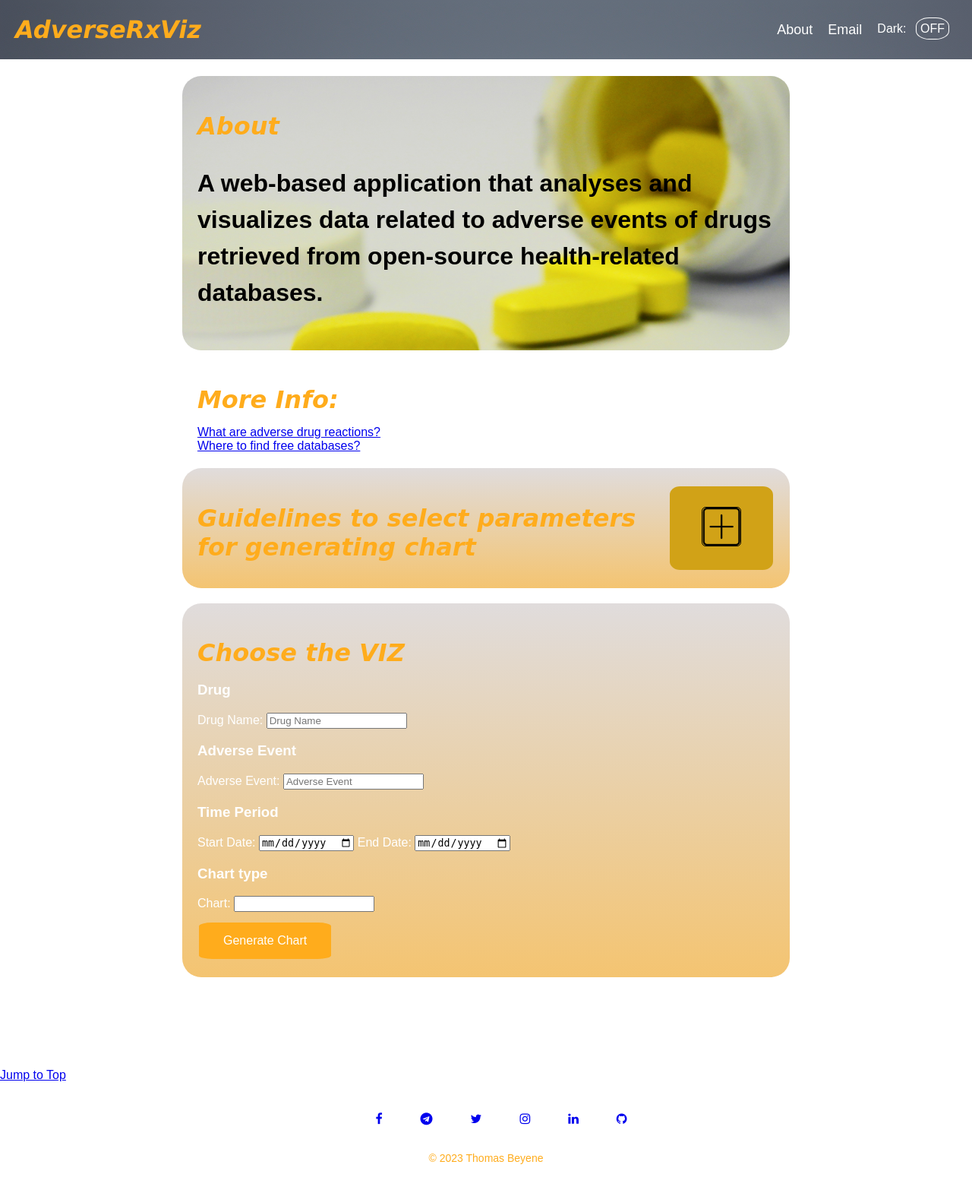
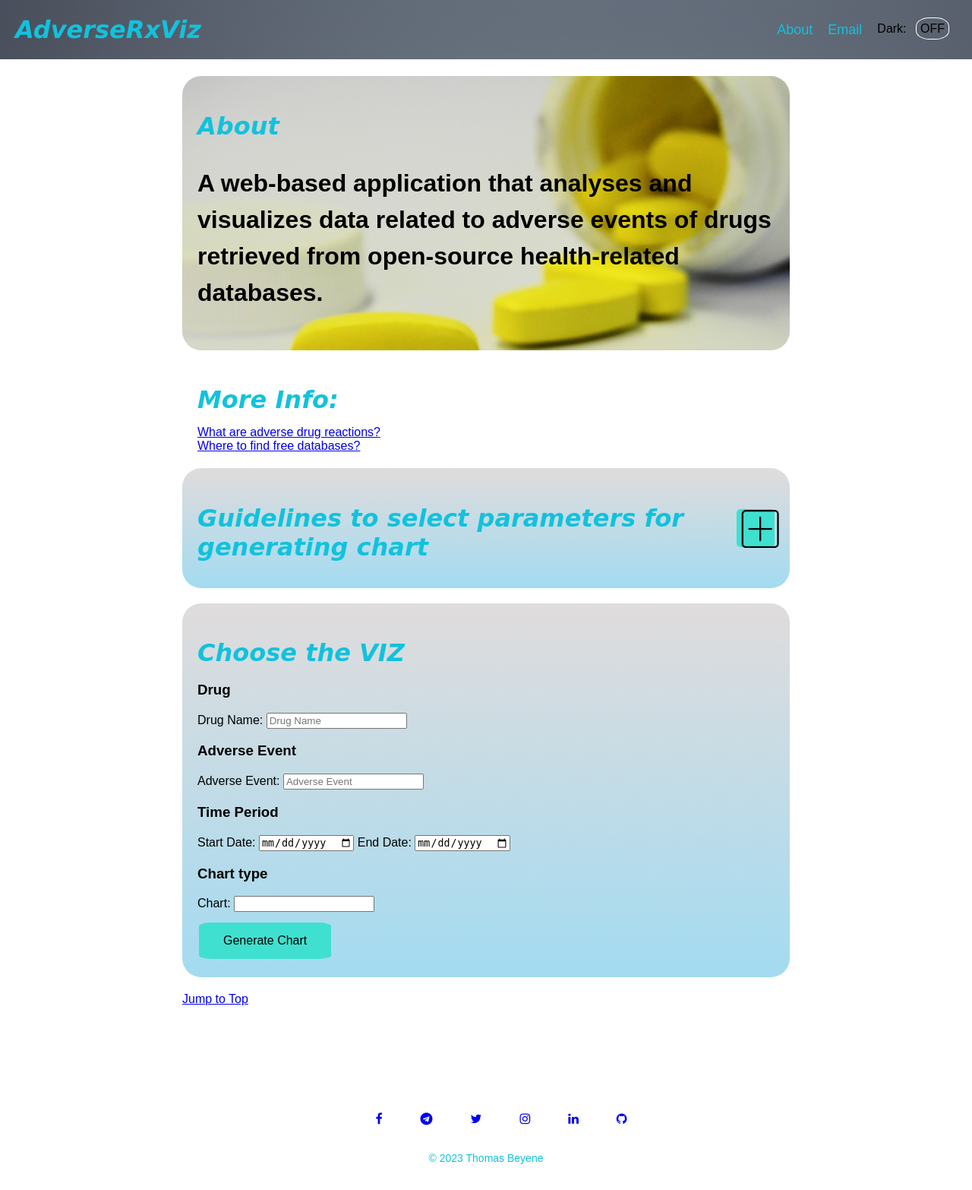
Before and after one commit to TZITA/AdverseRxViz, a Flask app: page / in a window 1280 px wide. Shown: the whole page at 76% size. Run offline with Flask 3, Linux system fonts and the light colour scheme; some libraries are stand-ins or nearby versions.

Commit message:
Prototypical working web app

```diff
--- a/app.py
+++ b/app.py
@@ -1,8 +1,12 @@
+import logging
 from flask import Flask, render_template, request, abort
 from fetch import create_adverse_events_chart
 from waitress import serve
 
 app = Flask(__name__)
+
+# Configure logging
+logging.basicConfig(filename='app.log', level=logging.DEBUG, format='%(asctime)s - %(levelname)s - %(message)s')
 
 @app.route('/')
 def index():
@@ -18,17 +22,20 @@ def generate_chart():
     try:
         chart_html = create_adverse_events_chart(userChoices)
         if chart_html == 'no data':
+            logging.warning('No data found for the selected criteria')
             return render_template('no_data.html')
+
+        logging.info('Chart generated successfully')
         return chart_html
-    except Exception:
-        abort(404)
+    except Exception as e:
+        logging.error(f'An error has occuews: {str(e)}')
+        abort(500)
 
 
-@app.errorhandler(404)
-def page_not_found(e):
-    return render_template('404.html'), 404
+@app.errorhandler(500)
+def internal_server_error(e):
+    return render_template('500.html'), 500
 
 
 if __name__ == '__main__':
     serve(app)
-    #app.run(debug=True)
--- a/fetch.py
+++ b/fetch.py
@@ -13,6 +13,7 @@ def create_adverse_events_chart(userChoices):
         drugSearch = f'patient.drug.openfda.generic_name:"{userChoices["drug"]}"'
     else:
         drugSearch = ""
+
     # check if adverse event is selected
     if userChoices['adverseEvent'] != "":
         eventSearch = f'patient.reaction.reactionmeddrapt.exact:"{userChoices["adverseEvent"].upper()}"'
@@ -49,9 +50,8 @@ def create_adverse_events_chart(userChoices):
     data = response.json()
 
     # Check if data is available
-    # If not, return a message to the user
-    # Otherwise, create the chart
-    if len(data['results']) == 0:
+    # If not, return a message to flask route to handle the error
+    if data['results'] is None:
         return "no data"
 
     if eventSearch != "":
--- a/requirements.txt
+++ b/requirements.txt
@@ -2,4 +2,5 @@ flask
 plotly
 requests
 pandas
+logging
 waitress
--- a/static/css/main.css
+++ b/static/css/main.css
@@ -1,6 +1,6 @@
 body {
     font-family: Arial, Helvetica, sans-serif;
-    color: White;
+    color: black;
     margin: 0;
     padding: 0;
 }
@@ -22,7 +22,7 @@ header {
     margin: 0;
     font-family: 'Lucida Sans', 'Lucida Sans Regular', 'Lucida Grande', 'Lucida Sans Unicode', Geneva, Verdana, sans-serif;
     font-style: italic;
-    color: #FFAC1C;
+    color: rgb(17, 194, 221);
     font-size: 32px;
   }
 
@@ -42,13 +42,13 @@ header {
 }
 
   header nav a {
-    color: #fff;
+    color: rgb(17, 194, 221);
     text-decoration:double;
     font-size: 18px;
 }
 
   header nav a:hover {
-    color: #8bc34a;
+    color: #c3c34a;
 }
 
 .mode {
@@ -65,7 +65,7 @@ header {
 }
 .dark{
   background-color: #1e1f22;
-  color: #e6e6e6;
+  color: black;
 }
 
 
@@ -77,7 +77,7 @@ main {
 
 #viz {
   border-radius: 25px;
-  background-image: linear-gradient(rgb(224, 220, 220), #f4c471);
+  background-image: linear-gradient(rgb(224, 220, 220), rgb(163, 219, 241));
   padding: 20px;
   margin-bottom: 20px;
 }
@@ -90,9 +90,8 @@ main {
 .guide img {
   width: 50px;
   height: 50px;
-  margin: 0 10px;
+  margin: auto;
   border-radius: 10%;
-  border: 1px solid black;
   cursor: pointer;
 }
 
@@ -111,7 +110,7 @@ main {
 }
 
 section h2 {
-  color: #FFAC1C;
+  color: rgb(17, 194, 221);
   font-family: cursive;
   font-size: xx-large;
   font-style: italic;
@@ -133,10 +132,10 @@ li p {
   color: black;
 }
 
-button {
-  background-color: #FFAC1C;
+#searchButton {
+  background-color: turquoise;
   border: none;
-  color: white;
+  color: black;
   padding: 15px 32px;
   text-align: center;
   font-size: 16px;
@@ -145,12 +144,26 @@ button {
   border-radius: 10%;
 }
 
+.collapse {
+  height: 50px;
+  width: 50px;
+  background-color: rgba(24, 181, 92, 0.5);
+  border: none;
+  border-radius: 10%;
+  margin: auto;
+}
+
 .active,
 .collapse:hover {
-  background-color: #d1a217;
+  height: 50px;
+  width: 50px;
+  background-color: turquoise;
+  border: none;
+  border-radius: 10%;
+  margin: auto;
 }
 
-.guide2cahrting {
+.guide2charting {
   display: none;
   font-size: 20px;
 }
@@ -175,7 +188,7 @@ footer {
 
 footer p {
   font-size: 14px;
-  color: #FFAC1C;
+  color: rgb(17, 194, 221);
 }
 
 .icons {
--- a/static/script/main.js
+++ b/static/script/main.js
@@ -45,7 +45,12 @@ $(document).ready(function() {
 
 // Search button
 document.getElementById('searchButton').addEventListener('click', function() {
-    console.log(userChoices);
+    // Check if chart type is selected
+    if (userChoices.chartType == "") {
+        alert("Please select a chart type.");
+        return;
+    }
+
     // Show loading gif
     document.getElementById('loading-gif').style.display = 'flex';
 
@@ -64,6 +69,20 @@ document.getElementById('searchButton').addEventListener('click', function() {
 
         // Open the chart in a new tab
         var newTab = window.open();
+
+        // Customise the new tab
+        // title
+        if (userChoices.drug && userChoices.adverseEvent) {
+            newTab.document.title = userChoices.drug + " and " + userChoices.adverseEvent;
+        } else if (userChoices.drug) {
+            newTab.document.title = userChoices.drug;
+        } else if (userChoices.adverseEvent) {
+            newTab.document.title = userChoices.adverseEvent;
+        } else {
+            newTab.document.title = "Adverse Event " + userChoices.chartType;
+        }
+
+        // chart
         newTab.document.write(chartHtml);
     });
 });
--- a/templates/no_data.html
+++ b/templates/no_data.html
@@ -3,7 +3,7 @@
 <head>
     <meta charset="UTF-8">
     <meta name="viewport" content="width=device-width, initial-scale=1.0">
-    <title>NO DATA</title>
+    <title>NO DATA FOUND</title>
 </head>
 <body style="background-image: url('../static/assets/Jimbob75_high_key_glossy_pharma_tablets_pharma_capsules_b1e8d8be-d5b4-40e9-9475-370c8cf7eb13.png');">
     <div style="display: flex; flex-direction: column; justify-content: center; align-items: center;">
--- a/templates/viz.html
+++ b/templates/viz.html
@@ -148,11 +148,14 @@
             </section>
             <section class="genChart">
                 <button id="searchButton">Generate Chart</button>
+                <p id="chartNotSelected" style="display: none;">Please select a chart type!</p>
                 <img id="loading-gif" src="../static/assets/load-37.gif" alt="Loading...">
             </section>
         </section>
+        <section>
+            <a href="#">Jump to Top</a>
+        </section>
     </main>
-    <a href="#">Jump to Top</a>
     <footer>
         <ul class="icons">
             <li><a href="https://www.facebook.com" target="_blank"><i class="fa fa-facebook"></i></a></li>
```
Also changed, not shown: templates/500.html (renamed from templates/404.html, +4 -4 lines), static/assets/icons8-combo-chart-48.png (added).
